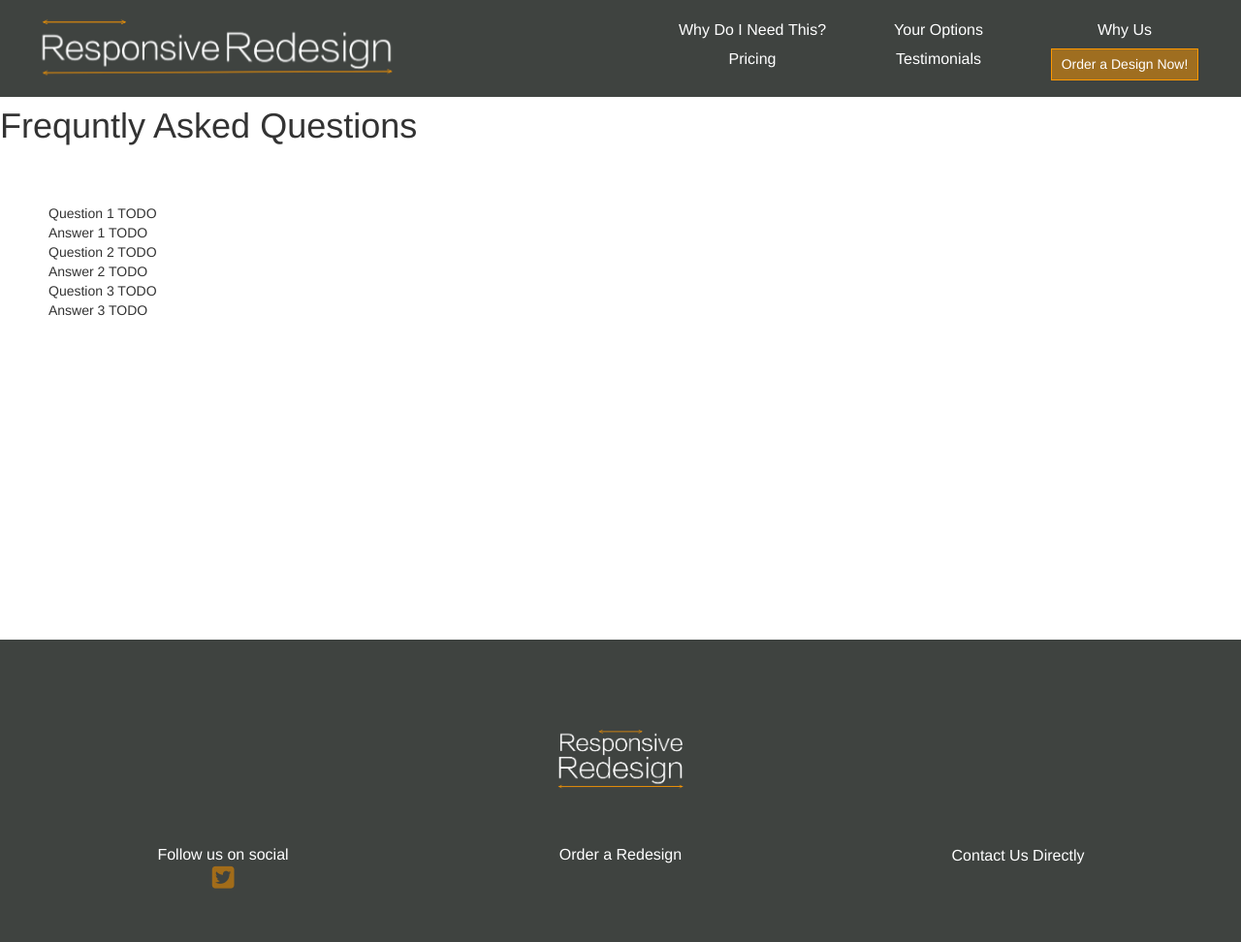
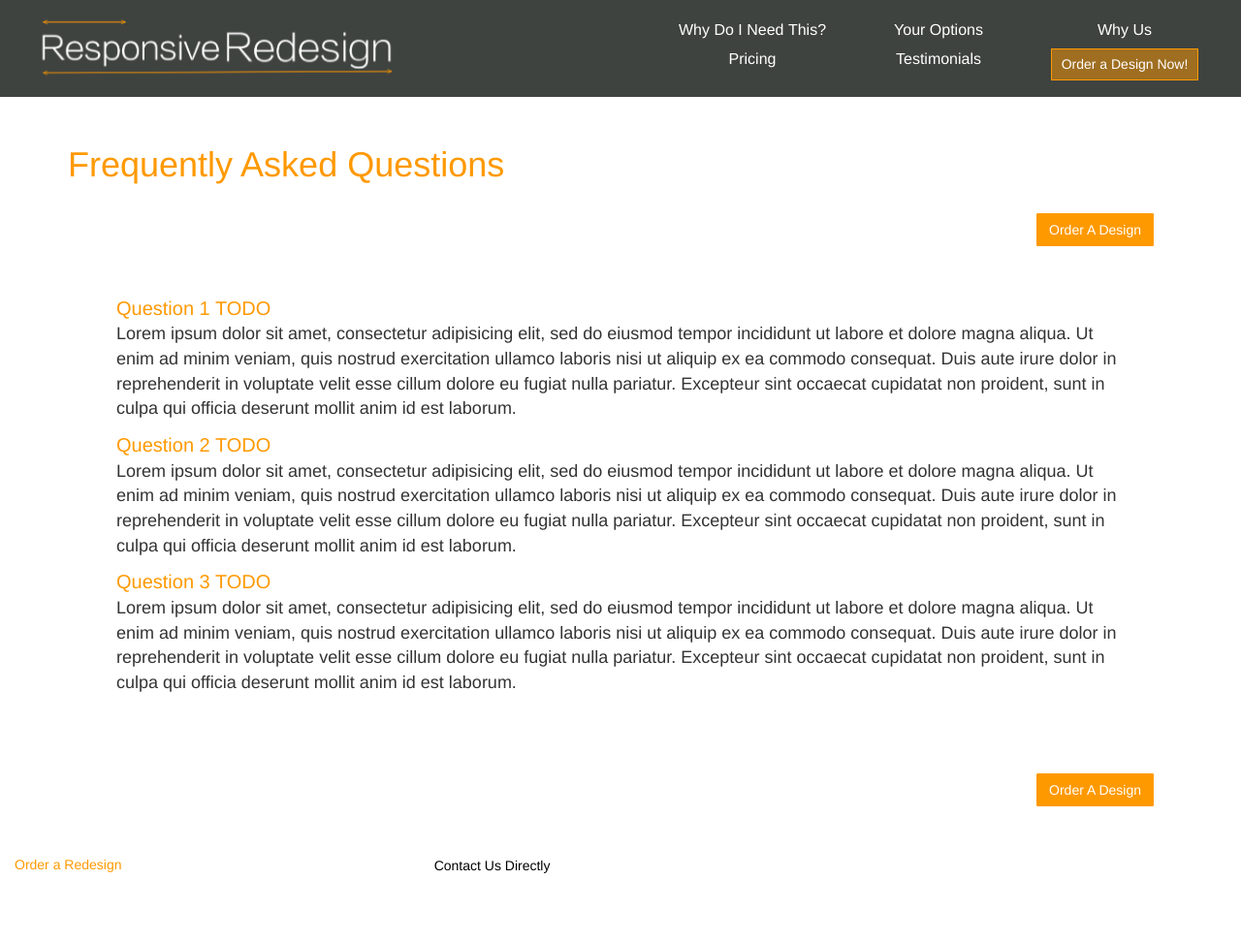
Before and after one commit to aoprojects/responsiveredesign-app, a Rails app: page /faq in a window 1280 px wide. Shown: the whole page at 97% size. After the commit the page ends 901 px from the top, so only its background shows below. Run offline with Rails 7, Linux system fonts and the light colour scheme; style sheets or scripts are compiled from the project's sources; some libraries are stand-ins or nearby versions.

Commit message:
create basic designs of FAQ page and fix modal footer text

```diff
--- a/app/assets/stylesheets/responsive-redesign-standard.css.scss
+++ b/app/assets/stylesheets/responsive-redesign-standard.css.scss
@@ -124,6 +124,23 @@
 /* ----------------
 	BEGIN STYLES FOR SPECIFIC PURPOSE GROUPS
  ------------ */
+
+/* FAQ */
+
+.question {
+	color: $orange;
+	font-size: 20px;
+}
+
+.answer {
+	font-size: 18px;
+	indent: 10px;
+
+}
+
+
+
+
 
  /* FORMS */
 
--- a/app/assets/stylesheets/this-site.css.scss
+++ b/app/assets/stylesheets/this-site.css.scss
@@ -79,6 +79,9 @@
 	position: fixed;
 	margin: 0 auto;
 }
+.container {
+	padding: 40px;
+}
 footer {
 	// background-color: $gray-background;
 	border-top: 1px solid rgba(63,67,64,1.0);
@@ -118,6 +121,11 @@
 }
 h3 {
 	color: $orange;
+}
+.header-padding-center {
+	padding: 30px;
+	// max-width: 800px;
+	text-align: center;
 }
 main {
 	width: 100%;
--- a/app/views/layouts/_contact_us_modal_text.html.erb
+++ b/app/views/layouts/_contact_us_modal_text.html.erb
@@ -16,7 +16,8 @@
 
           </div>
           <div class="modal-footer">
-            <button type="button" class="btn btn-warning">Sign up!</button>
+            <p>We welcome your feedback!</p>
+            <!-- <button type="button" class="btn btn-warning">Sign up!</button> -->
           </div>
         </div>
       </div>
--- /dev/null
+++ b/app/views/layouts/_drop_arrows.html.erb
@@ -0,0 +1 @@
+<!-- insert drop arrows from fontawesome here -->
--- a/app/views/pages/faq.html.erb
+++ b/app/views/pages/faq.html.erb
@@ -1,28 +1,55 @@
 <!-- provide custom subtitle for each page -->
 <% content_for(:subtitle) do %>FAQ<% end %>
 
-<h1>Frequntly Asked Questions</h1>
+<div class="container">
+	<h1 class="orange">Frequently Asked Questions</h1>
+
+	<div class="button-div text-right">
+		<%= link_to "Order A Design", new_order_path, class: "btn btn-default" %>
+	</div>
 
 	<section id="faq-section">
 		<div class="question">
-		Question 1 TODO
+
+			Question 1 TODO &nbsp;<%= render 'layouts/drop_arrows' %>
 		</div>
 		<div class="answer">
-		Answer 1 TODO
+			<p>Lorem ipsum dolor sit amet, consectetur adipisicing elit, sed do eiusmod
+			tempor incididunt ut labore et dolore magna aliqua. Ut enim ad minim veniam,
+			quis nostrud exercitation ullamco laboris nisi ut aliquip ex ea commodo
+			consequat. Duis aute irure dolor in reprehenderit in voluptate velit esse
+			cillum dolore eu fugiat nulla pariatur. Excepteur sint occaecat cupidatat non
+			proident, sunt in culpa qui officia deserunt mollit anim id est laborum.</p>
 		</div>
 
 		<div class="question">
 			Question 2 TODO
 		</div>
 		<div class="answer">
-		Answer 2 TODO
+			<p>Lorem ipsum dolor sit amet, consectetur adipisicing elit, sed do eiusmod
+			tempor incididunt ut labore et dolore magna aliqua. Ut enim ad minim veniam,
+			quis nostrud exercitation ullamco laboris nisi ut aliquip ex ea commodo
+			consequat. Duis aute irure dolor in reprehenderit in voluptate velit esse
+			cillum dolore eu fugiat nulla pariatur. Excepteur sint occaecat cupidatat non
+			proident, sunt in culpa qui officia deserunt mollit anim id est laborum.</p>
 		</div>
 
 		<div class="question">
 			Question 3 TODO
 		</div>
 		<div class="answer">
-		Answer 3 TODO
+			<p>Lorem ipsum dolor sit amet, consectetur adipisicing elit, sed do eiusmod
+			tempor incididunt ut labore et dolore magna aliqua. Ut enim ad minim veniam,
+			quis nostrud exercitation ullamco laboris nisi ut aliquip ex ea commodo
+			consequat. Duis aute irure dolor in reprehenderit in voluptate velit esse
+			cillum dolore eu fugiat nulla pariatur. Excepteur sint occaecat cupidatat non
+			proident, sunt in culpa qui officia deserunt mollit anim id est laborum.</p>
 		</div>
 
 	</section>
+
+	<div class="button-div text-right">
+		<%= link_to "Order A Design", new_order_path, class: "btn btn-default" %>
+	</div>
+	<!-- todo  feedback area - let them add their new questions -->
+</div><!-- end .container
```
Also changed, not shown: app/views/orders/new.html.erb (+7 -2 lines). Lines whose indentation alone changed are shown as unchanged.
